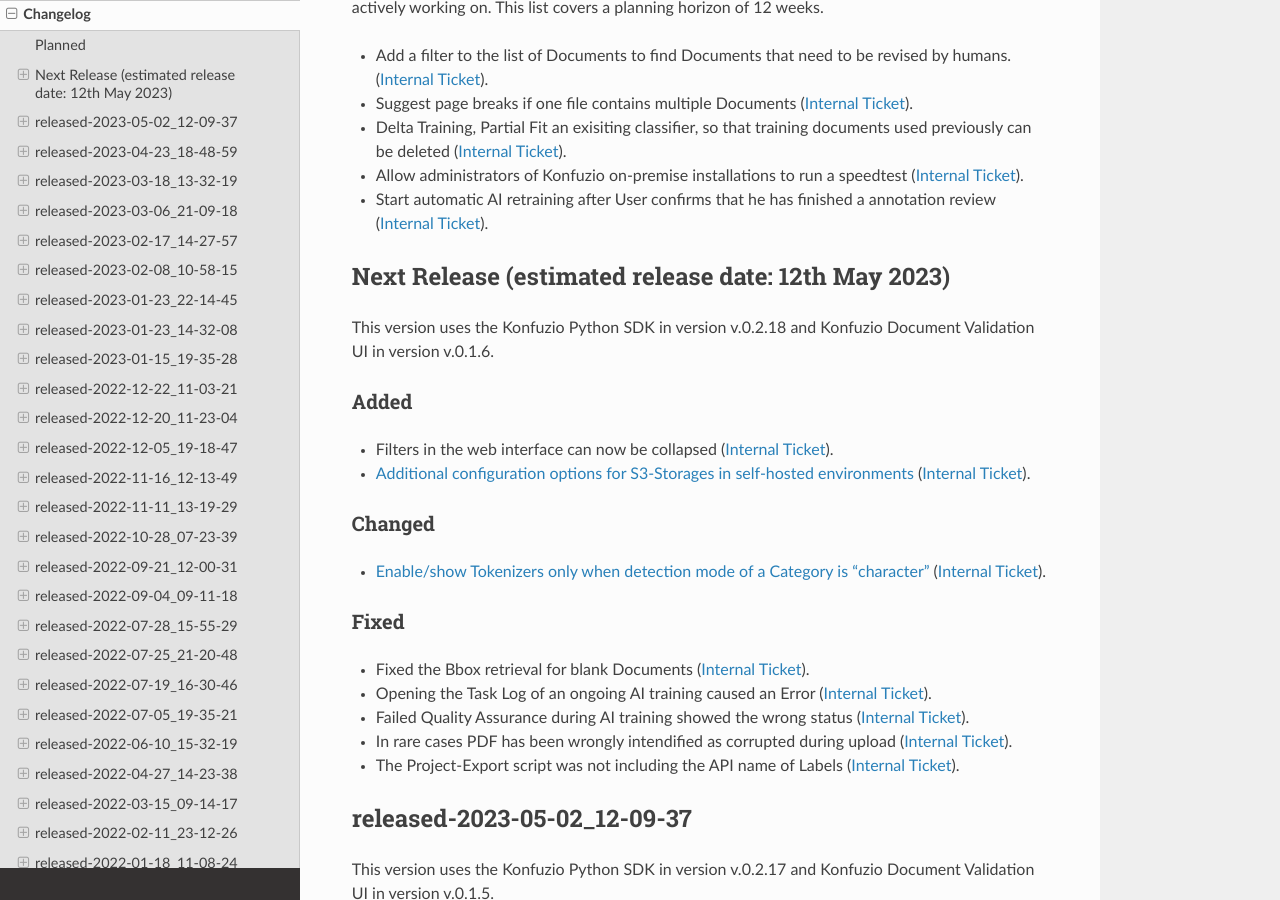
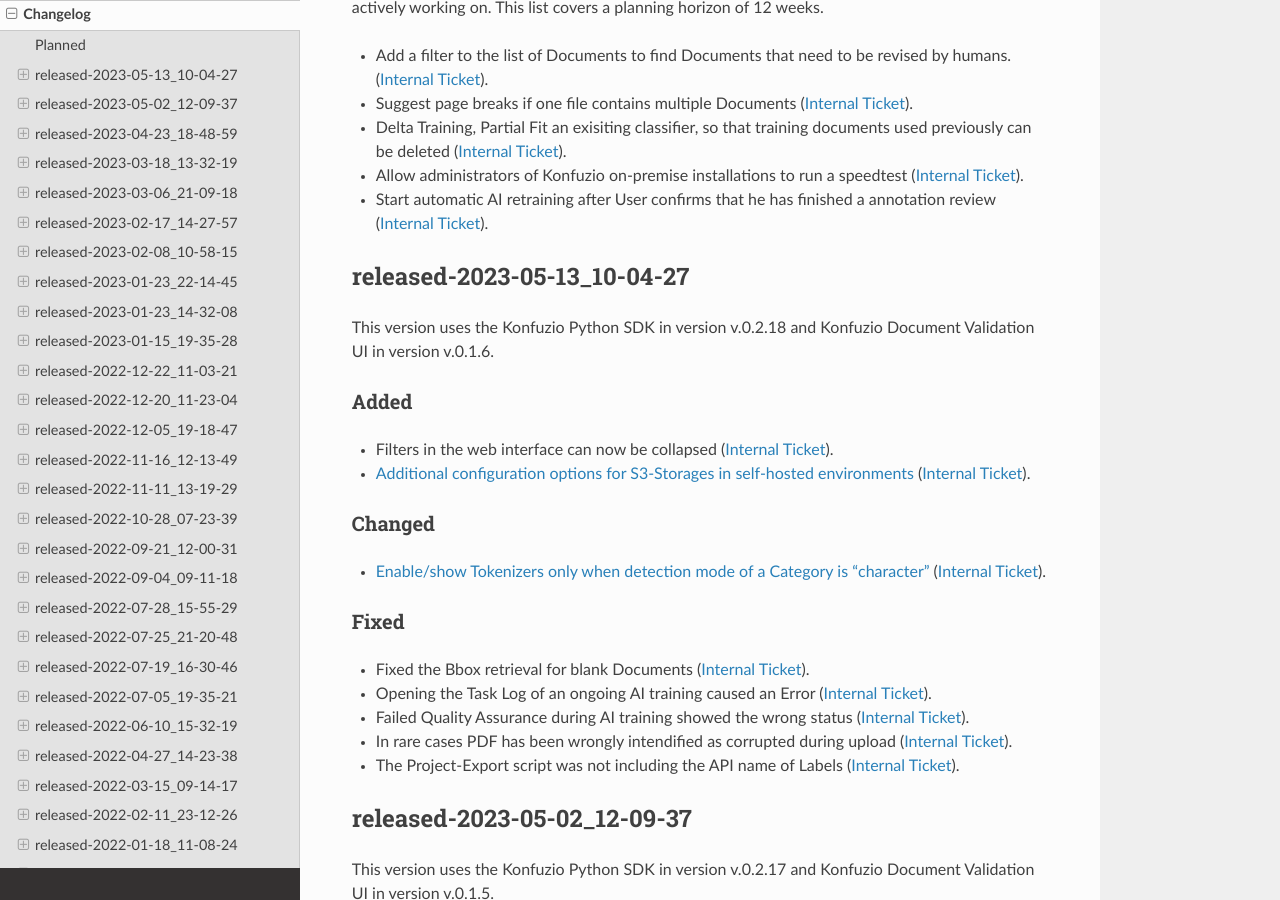
Before and after one commit to konfuzio-ai/konfuzio-sdk, a Sphinx documentation site: the page built from docs/web/changelog_app.md, in a window 1280 px wide and 900 px high, scrolled down 436 px. Built offline with Sphinx 7.4.7 and the Read the Docs theme 2.0.0, drawn with Linux system fonts in a browser that asks for light colours; pages that are not in the unit, such as notebooks, are missing from menus; a script that is not in the unit is left out.

Commit message:
Update changelog_app.md

```diff
--- a/docs/web/changelog_app.md
+++ b/docs/web/changelog_app.md
@@ -21,7 +21,7 @@
 - Allow administrators of Konfuzio on-premise installations to run a speedtest ([Internal Ticket](https://git.konfuzio.com/konfuzio/objectives/-/issues/9870)).
 - Start automatic AI retraining after User confirms that he has finished a annotation review ([Internal Ticket](https://git.konfuzio.com/konfuzio/objectives/-/issues/9166)).
 
-## Next Release (estimated release date: 12th May 2023)
+## released-2023-05-13_10-04-27
 
 This version uses the Konfuzio Python SDK in version v.0.2.18 and Konfuzio Document Validation UI in version v.0.1.6.
 
```
